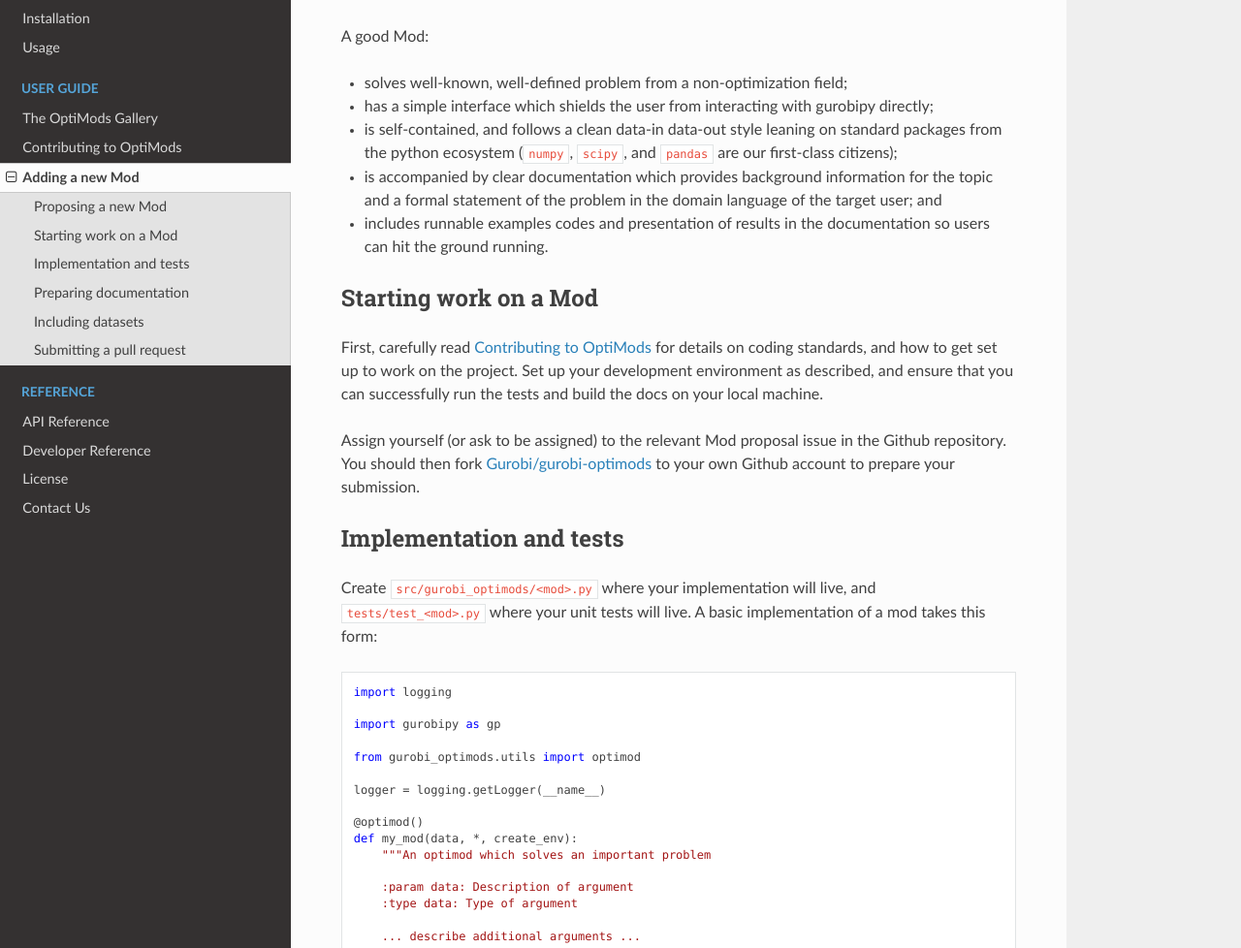
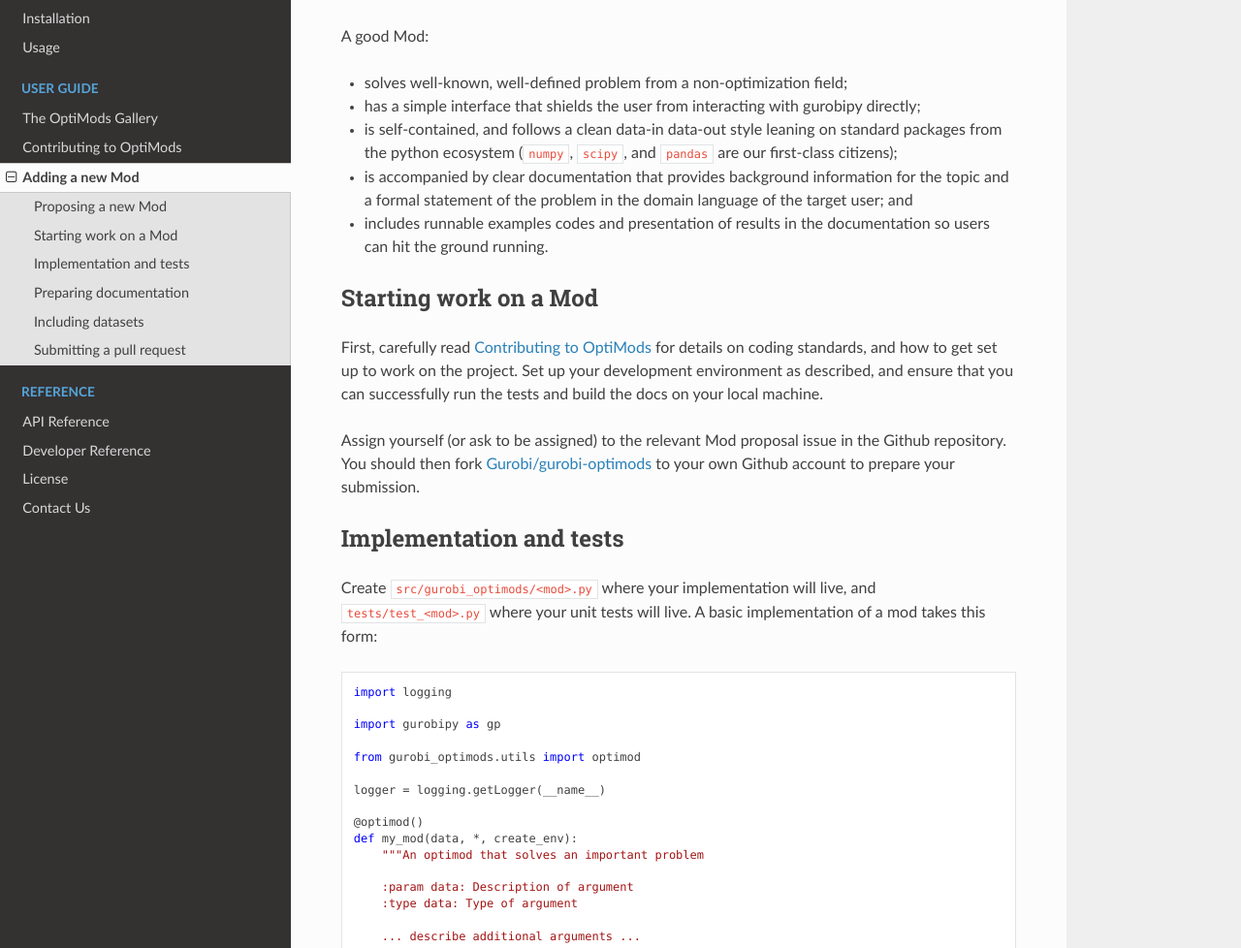
Before and after one commit to Gurobi/gurobi-optimods, a Sphinx documentation site: the page built from docs/source/adding.rst, in a window 1280 px wide and 1400 px high, scrolled down 344 px. Shown: the part 158-1136 px from the top of the window at 97% size. Built offline with Sphinx 7.4.7 and the Read the Docs theme 2.0.0, drawn with Linux system fonts in a browser that asks for light colours; some of the changed text lies outside the part shown.

Commit message:
Copy editing

```diff
--- a/docs/source/adding.rst
+++ b/docs/source/adding.rst
@@ -20,12 +20,12 @@ reach out to you on the issue to discuss the proposed topic and design.
 A good Mod:
 
 - solves well-known, well-defined problem from a non-optimization field;
-- has a simple interface which shields the user from interacting with gurobipy
+- has a simple interface that shields the user from interacting with gurobipy
   directly;
 - is self-contained, and follows a clean data-in data-out style leaning on
   standard packages from the python ecosystem (``numpy``, ``scipy``, and
   ``pandas`` are our first-class citizens);
-- is accompanied by clear documentation which provides background information
+- is accompanied by clear documentation that provides background information
   for the topic and a formal statement of the problem in the domain language of
   the target user; and
 - includes runnable examples codes and presentation of results in the
@@ -61,7 +61,7 @@ of a mod takes this form::
 
     @optimod()
     def my_mod(data, *, create_env):
-        """An optimod which solves an important problem
+        """An optimod that solves an important problem
 
         :param data: Description of argument
         :type data: Type of argument
@@ -129,7 +129,7 @@ optimods to enable users to quickly reproduce the examples in your documentation
 
 - Any data files should live under a subdirectory
   ``src/gurobi_optimods/data/<mod-name>`` to reduce clutter.
-- The ``gurobi_optimods.datasets`` module should implement a function which
+- The ``gurobi_optimods.datasets`` module should implement a function that
   fetches the dataset.
 
 Submitting a pull request
--- a/docs/source/dev-reference.rst
+++ b/docs/source/dev-reference.rst
@@ -7,7 +7,7 @@ developers who are working on mods.
 The ``@optimod`` decorator
 --------------------------
 
-The ``@optimod`` decorator should be added to any Mod functions which need to
+The ``@optimod`` decorator should be added to any Mod functions that need to
 create Gurobi models. :doc:`adding` provides a template for how to apply the
 decorator. The decorator provides the following arguments automatically:
 
--- a/docs/source/index.rst
+++ b/docs/source/index.rst
@@ -19,7 +19,7 @@ in, as well as fixes and improvements to existing Mods. See :doc:`contributing`
 and :doc:`adding` for more information on how to get involved in the project.
 
 **Please note**: while this project is open source, the ``gurobipy`` library
-which it depends on is commercial software and requires a license. See
+that it depends on is commercial software and requires a license. See
 :doc:`license` for further details.
 
 .. toctree::
--- a/docs/source/license.rst
+++ b/docs/source/license.rst
@@ -4,9 +4,9 @@ License
 ``gurobi-optimods`` is distributed under the `Apache License 2.0
 <https://www.apache.org/licenses/LICENSE-2.0.txt>`_, meaning you can use, read,
 and modify the code freely within the license terms. However, it depends on a
-commercial package (gurobipy) which requires a license. When installed via pip
+commercial package (gurobipy) that requires a license. When installed via pip
 or conda, gurobipy ships with a :pypi:`limited trial license <gurobipy>` for the
-Gurobi Optimizer which handles models up to a certain size.
+Gurobi Optimizer that handles models up to a certain size.
 
 The example datasets in the documentation can all be solved using this trial
 license, however when using larger input datasets you may encounter the error
--- a/docs/source/usage.rst
+++ b/docs/source/usage.rst
@@ -3,13 +3,13 @@ Usage
 
 The best way to get started with the OptiMods is to try one out! Check out the
 :doc:`gallery` first to find a Mod that suits you. Each Mod comes complete with
-a page of explanatory documentation which provides background on the problem it
+a page of explanatory documentation that provides background on the problem it
 is intended to solve. The docs also include runnable example codes and datasets
 to help get you started.
 
 Note that you may need to install additional dependencies for some examples, as
-they use optional packages which are not direct dependencies of
-``gurobi-optimods``. The quick way to ensure you have a Python environment which
+they use optional packages that are not direct dependencies of
+``gurobi-optimods``. The quickest way to ensure you have a Python environment that
 can execute all the example snippets in the docs is to run the following::
 
    python -m pip install gurobi-optimods[examples]
```
